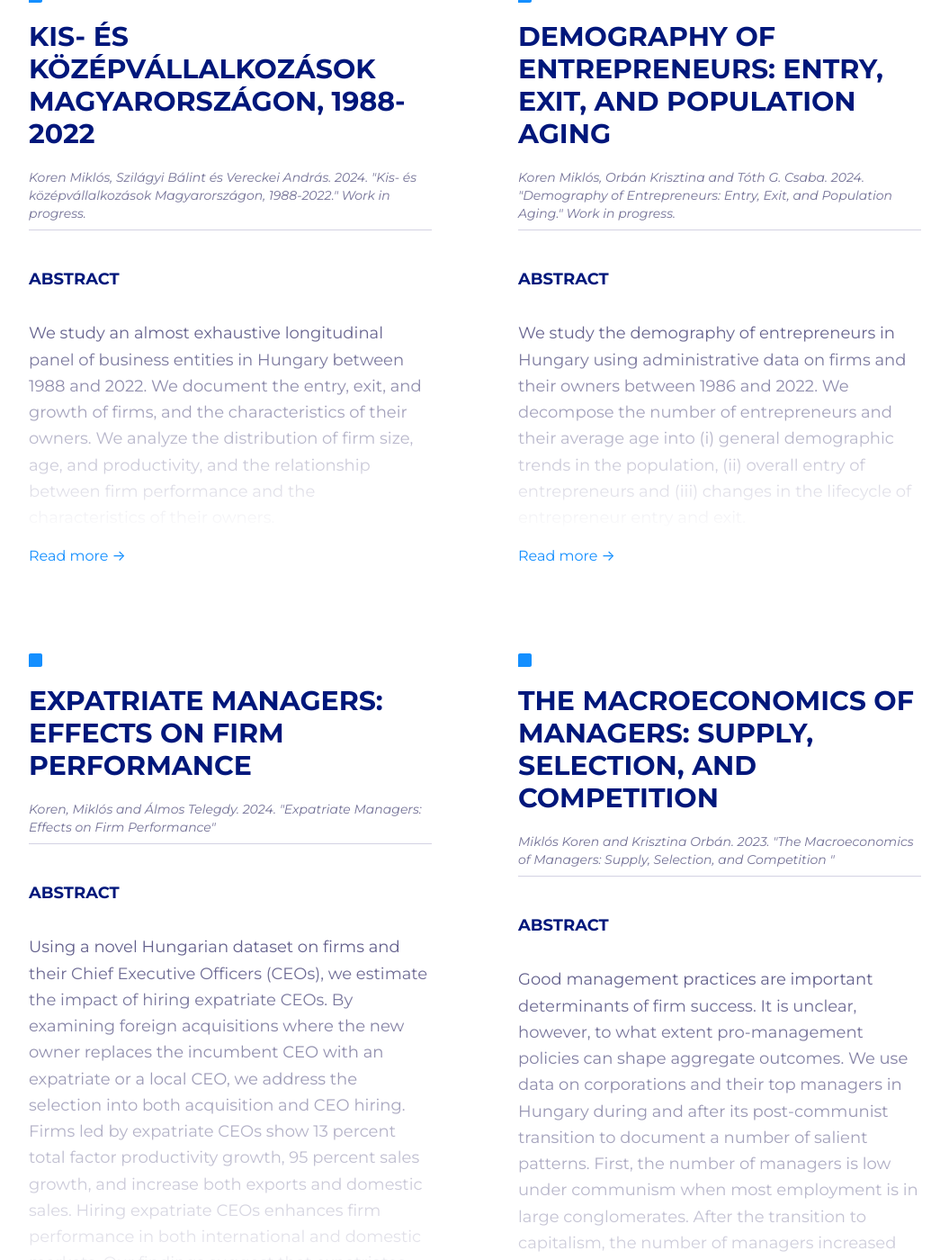
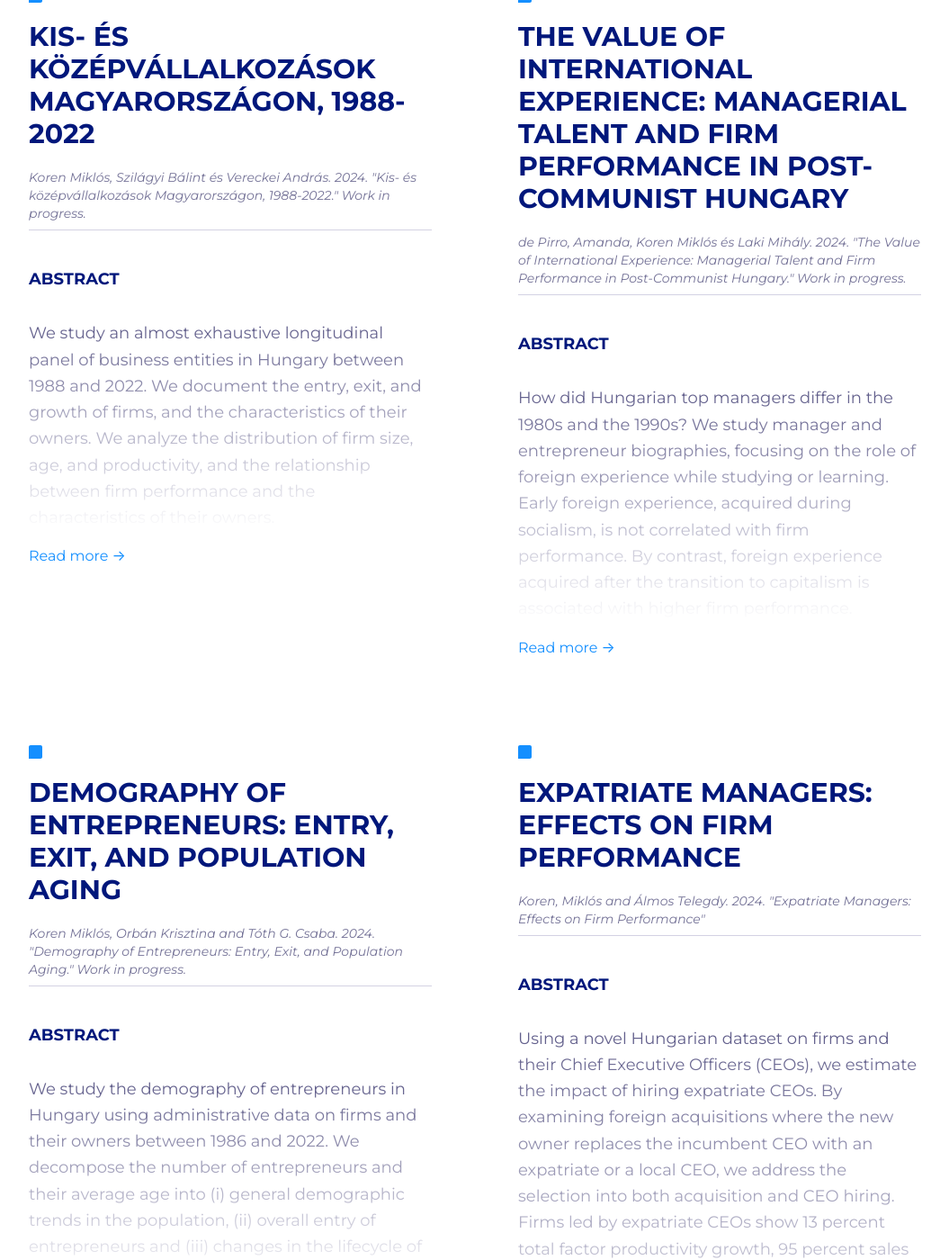
Before and after one commit to korenmiklos/macromanagers.eu, a Jekyll site: the page built from publications.md, in a window 1280 px wide and 1400 px high, scrolled down 408 px. Shown: the whole window at 90% size, without its empty margins (112-1167 px from the left). Built offline with Jekyll 4.4.1, drawn with Linux system fonts in a browser that asks for light colours; a script that is not in the unit is left out; comment, search, counter and statistics services are not loaded; some of the changed text lies outside the part shown.

Commit message:
Update from remote theme repository

```diff
--- /dev/null
+++ b/_publications/foreign_experience.md
@@ -0,0 +1,21 @@
+---
+cite: |-
+  de Pirro, Amanda, Koren Miklós és Laki Mihály. 2024. "The Value of International Experience: Managerial Talent and Firm Performance in Post-Communist Hungary."  Work in progress.
+statement: ""
+team:
+  - depirro
+  - koren
+  - laki
+grants:
+- name: NKFIH
+  image: /assets/images/grant-2.png
+title: "The Value of International Experience: Managerial Talent and Firm Performance in Post-Communist Hungary"
+date: 2024-11-01
+tags:
+  - working
+  - macromanagers
+description: "How did Hungarian top managers differ in the 1980s and the 1990s? We study manager and entrepreneur biographies, focusing on the role of foreign experience while studying or learning. Early foreign experience, acquired during socialism, is not correlated with firm performance. By contrast, foreign experience acquired after the transition to capitalism is associated with higher firm performance. "
+
+---
+
+How did Hungarian top managers differ in the 1980s and the 1990s? We study manager and entrepreneur biographies, focusing on the role of foreign experience while studying or learning. Early foreign experience, acquired during socialism, is not correlated with firm performance. By contrast, foreign experience acquired after the transition to capitalism is associated with higher firm performance.
```
Also changed, not shown: _publications/firms.md (+1 -1 lines).
